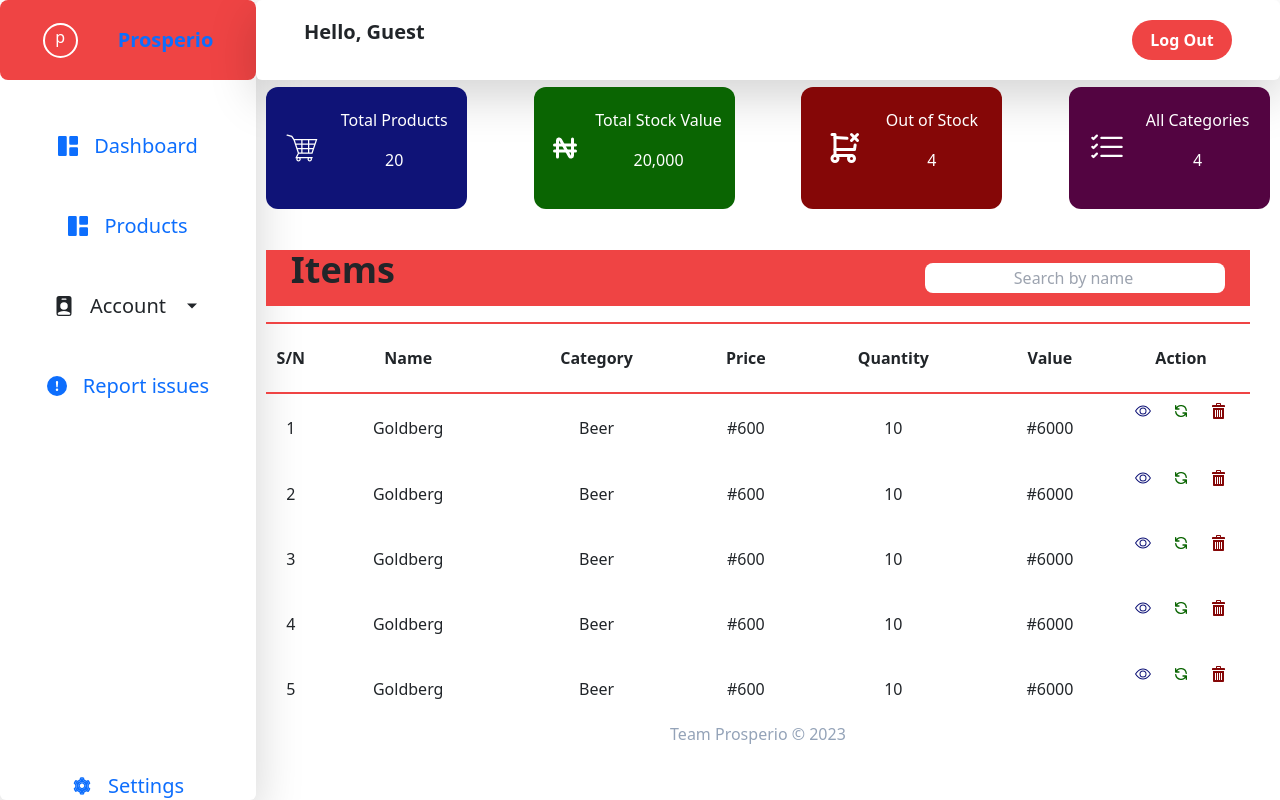
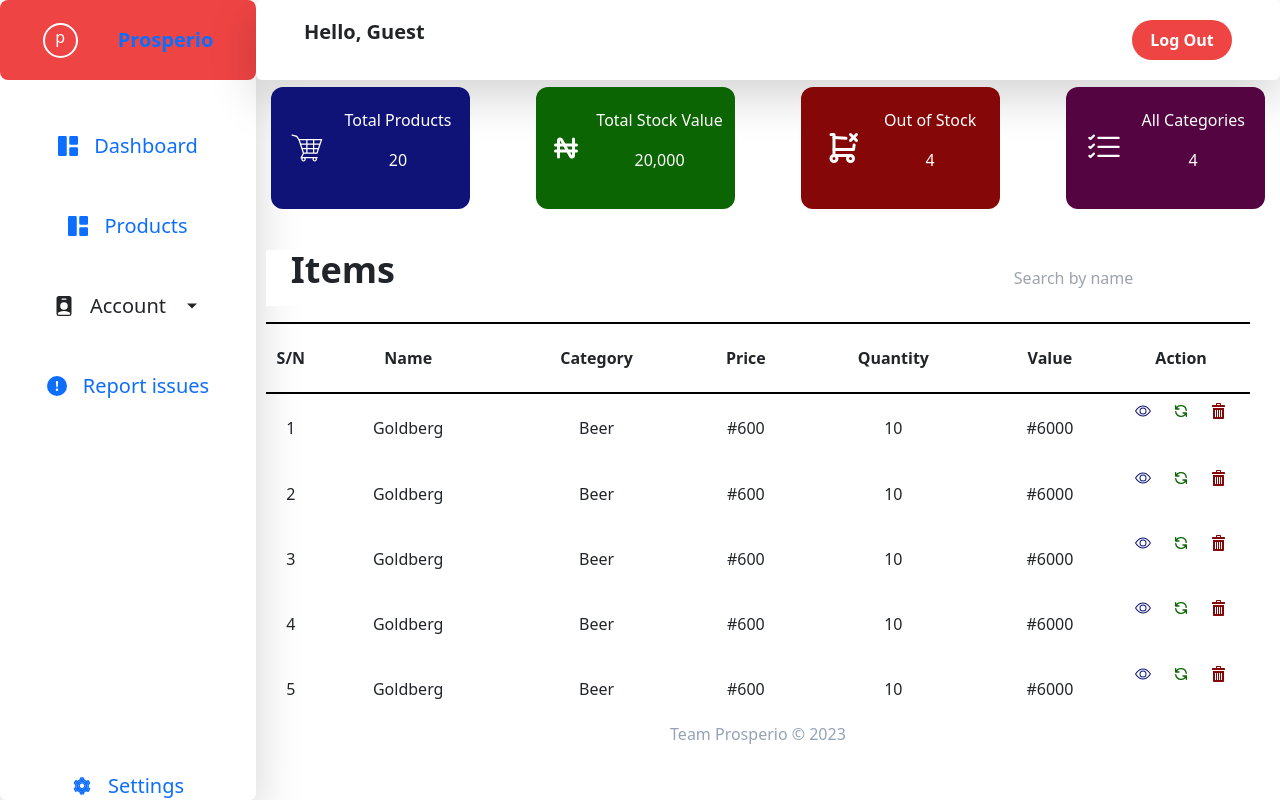
Before and after one commit to Jorshstar/Prosperio, a React (Vite) app in the folder frontend/: page /dashboard/board in a window 1280 px wide. Built offline with nearby package versions, Linux system fonts and the light colour scheme.

Commit message:
dashboard colors changed

```diff
--- a/frontend/src/components/Table.jsx
+++ b/frontend/src/components/Table.jsx
@@ -9,12 +9,12 @@ export default function Table() {
   const [showModal, setShowModal] = useState(false);
   return (
     <div>
-      <div className="bg-red-500 h-[15%] w-[98%] flex items-center justify-center">
+      <div className="bg-white h-[15%] w-[98%] flex items-center justify-center">
         <Search />
       </div>
       <div className="flex flex-col items-center justify-center h-[55vh] mt-3 w-[98%]">
         <table className="w-full text-center h-full">
-          <tr className="border-t-2 border-b-2 border-red-500">
+          <tr className="border-t-2 border-b-2 border-black">
             <th className="w-[5%]">S/N</th>
             <th>Name</th>
             <th>Category</th>
--- a/frontend/src/pages/Board.jsx
+++ b/frontend/src/pages/Board.jsx
@@ -7,7 +7,7 @@ import Table from "../components/table";
 export default function Board() {
   return (
     <div className="w-full flex flex-col items-center justify-between  h-[85vh]">
-      <div className="flex items-center justify-between  h-[20%] w-[98%] text-white">
+      <div className="flex items-center justify-between  h-[20%] w-[97%] text-white">
         <button className=" w-[20%] h-[90%] rounded-xl bg-[#0F1377] flex items-center justify-evenly transition ease-in-out delay-150 hover:-translate-1 hover:scale-110 hover:bg-[#0F1377] duration-300">
           <div>
             <GiShoppingCart className="text-4xl font-semibold" />
@@ -19,7 +19,7 @@ export default function Board() {
         </button>
         <button className=" w-[20%] h-[90%] rounded-xl bg-[#0A6502] flex items-center justify-evenly transition ease-in-out delay-150 hover:-translate-1 hover:scale-110 hover:bg-[#0A6502] duration-300">
           <div>
-            <TbCurrencyNaira className="text-4xl " />
+            <TbCurrencyNaira className="text-4xl" />
           </div>
           <div className="text-center">
             <p>Total Stock Value</p>
```
